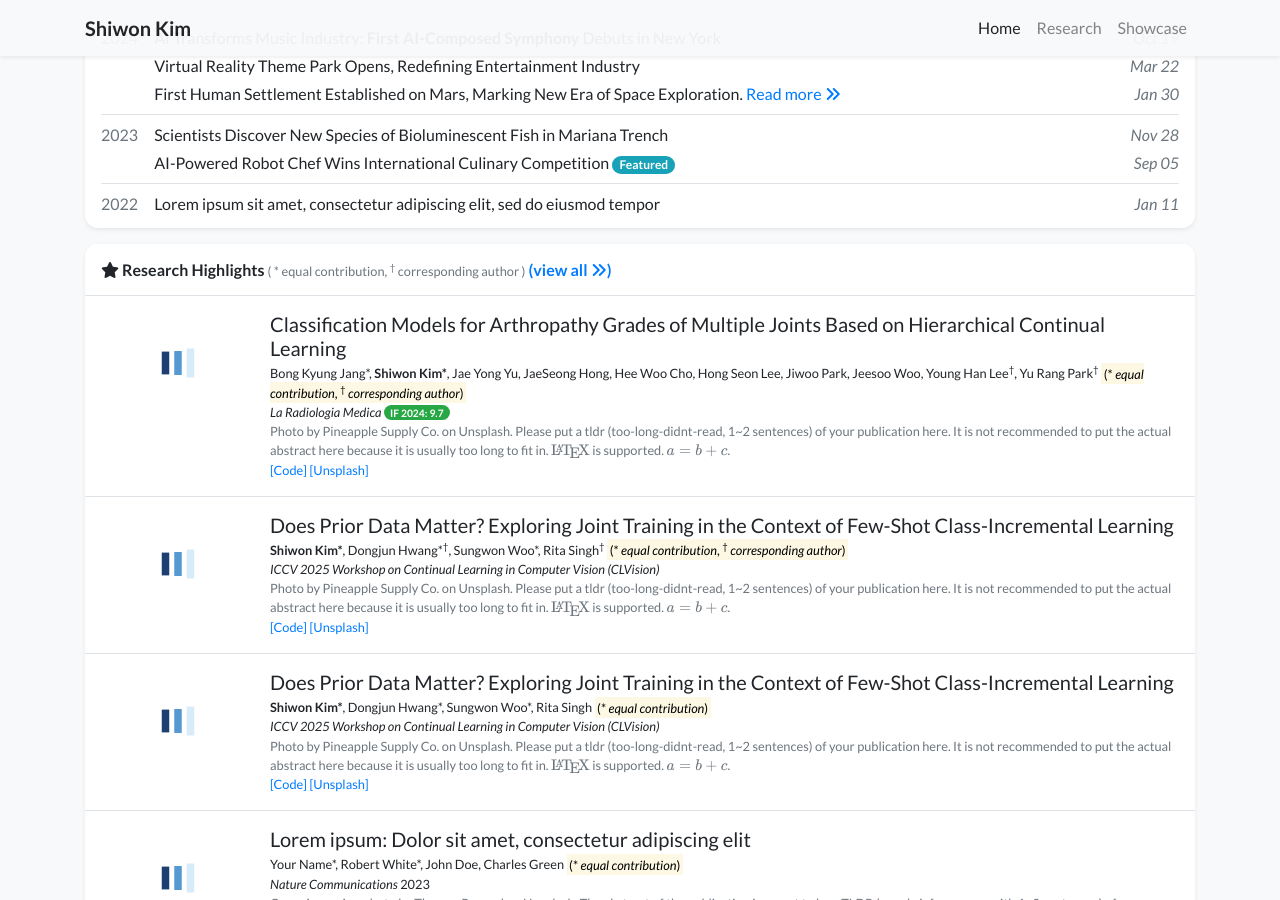
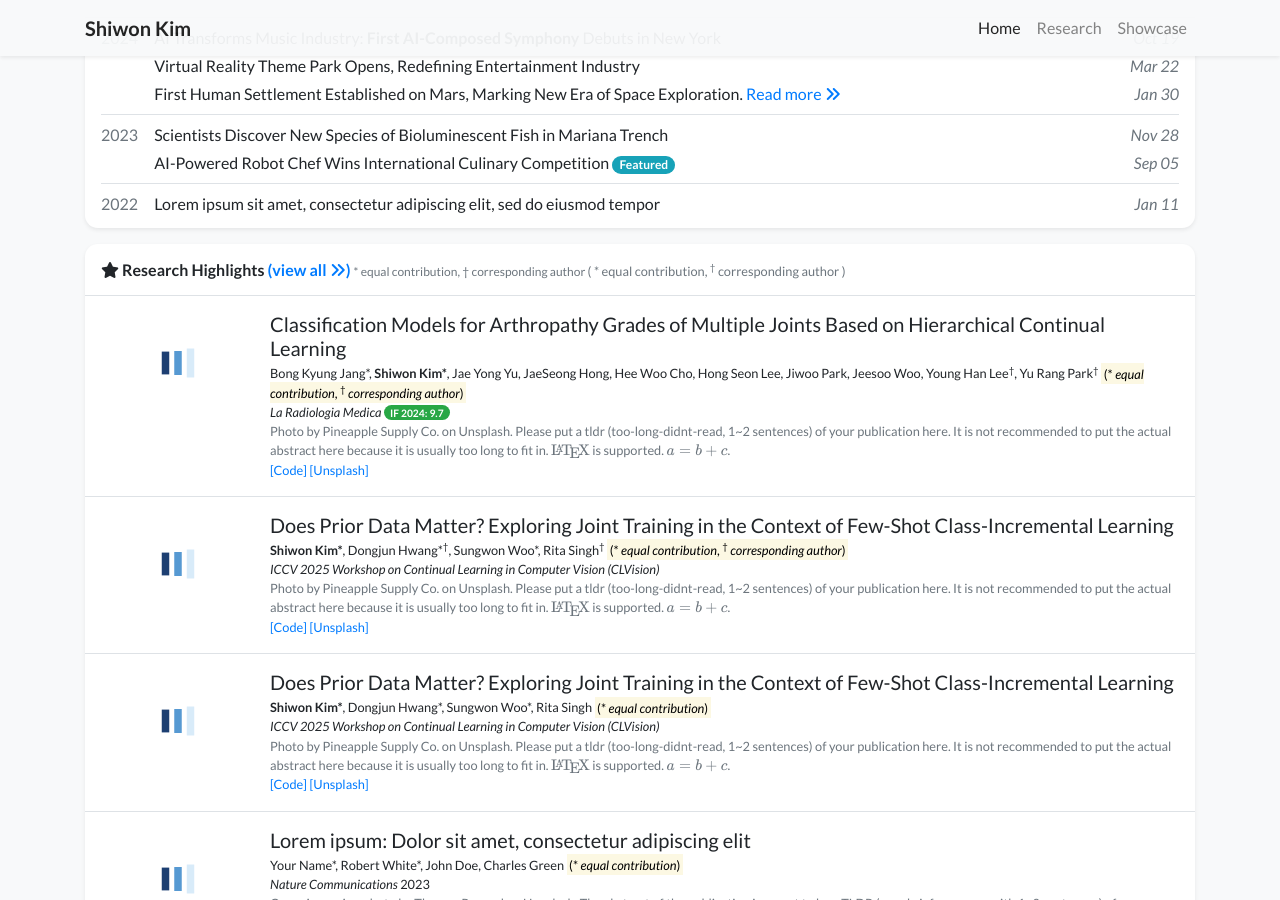
Before and after one commit to shiwonkim/shiwonkim.github.io, a Jekyll site: the page built from index.html, in a window 1280 px wide and 900 px high, scrolled down 848 px. Built offline with Jekyll 4.4.1, drawn with Linux system fonts in a browser that asks for light colours; nearby versions of some CDN libraries; a style sheet for code colours, icons or effects is not loaded.

Commit message:
edit profile

```diff
--- a/_includes/widgets/publication_card.html
+++ b/_includes/widgets/publication_card.html
@@ -3,6 +3,10 @@
     <h6 class="border-bottom border-gray p-3 mb-0">
         {% if include.title %}{{ include.title }}{% else %}<i class="fas fa-star"></i> Selected Recent Publications{% endif %}
         <a href="{{ 'publications' | relative_url }}">(view all <i class="fas fa-angle-double-right"></i>)</a>
+        <small class="text-muted" style="font-size: 0.75em;">
+            * equal contribution, † corresponding author
+        </small>
+        <small class="text-muted">( * equal contribution, <sup>†</sup> corresponding author )</small>
     </h6>
     {% for item in publications limit:include.limit %}
         {% include widgets/publication_item.html item=item first=false last=false %}
--- a/_includes/widgets/publication_item.html
+++ b/_includes/widgets/publication_item.html
@@ -9,7 +9,7 @@
             {%- endif -%}
         </div>
         <div class="col-md-9 col-xl-10 p-3 pl-md-0">
-            <small><h5 class="mt-0 mb-1 font-weight-normal">{{ item.title }}</h5></small>
+            <h5 class="mt-0 mb-1 font-weight-normal">{{ item.title }}</h5>
             <p class="mt-0 mb-0 small">{% include widgets/author_list.html authors=item.authors %}</p>
             <p class="mt-0 mb-0 small">{{item.pub_pre}}<i>{{ item.pub }}</i>{{ item.pub_post }} {{ item.pub_date }} {{ item.pub_last }} <span data-semantic-scholar-id="{{ item.semantic_scholar_id }}"></span></p>
             <p class="mt-0 mb-0 small text-muted">{{ item.abstract }}</p>
--- a/index.html
+++ b/index.html
@@ -25,6 +25,6 @@
     {%
         include widgets/publication_card.html
         publications=pubs
-        title='<i class="fas fa-star"></i> Research Highlights <small class="text-muted">( * equal contribution, <sup>†</sup> corresponding author )</small>'
+        title='<i class="fas fa-star"></i> Research Highlights'
     %}
 {% endif %}
```
